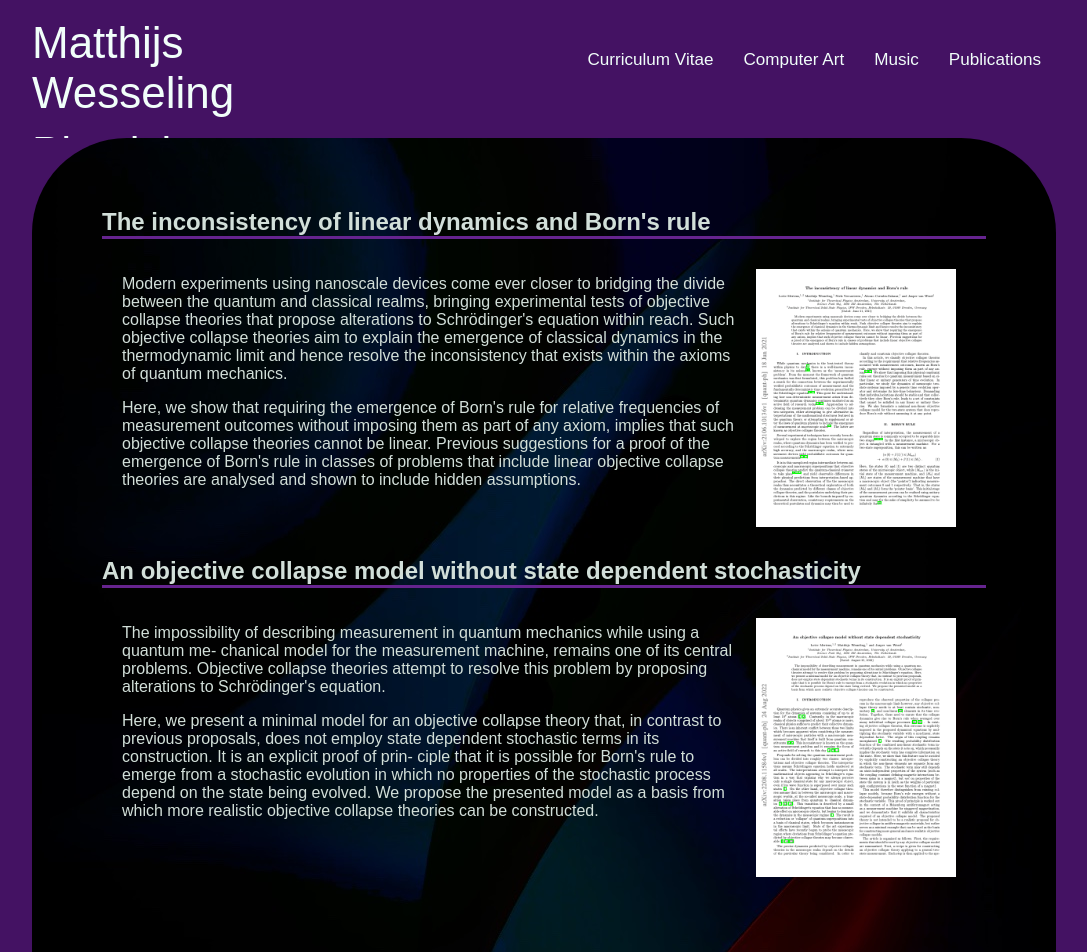
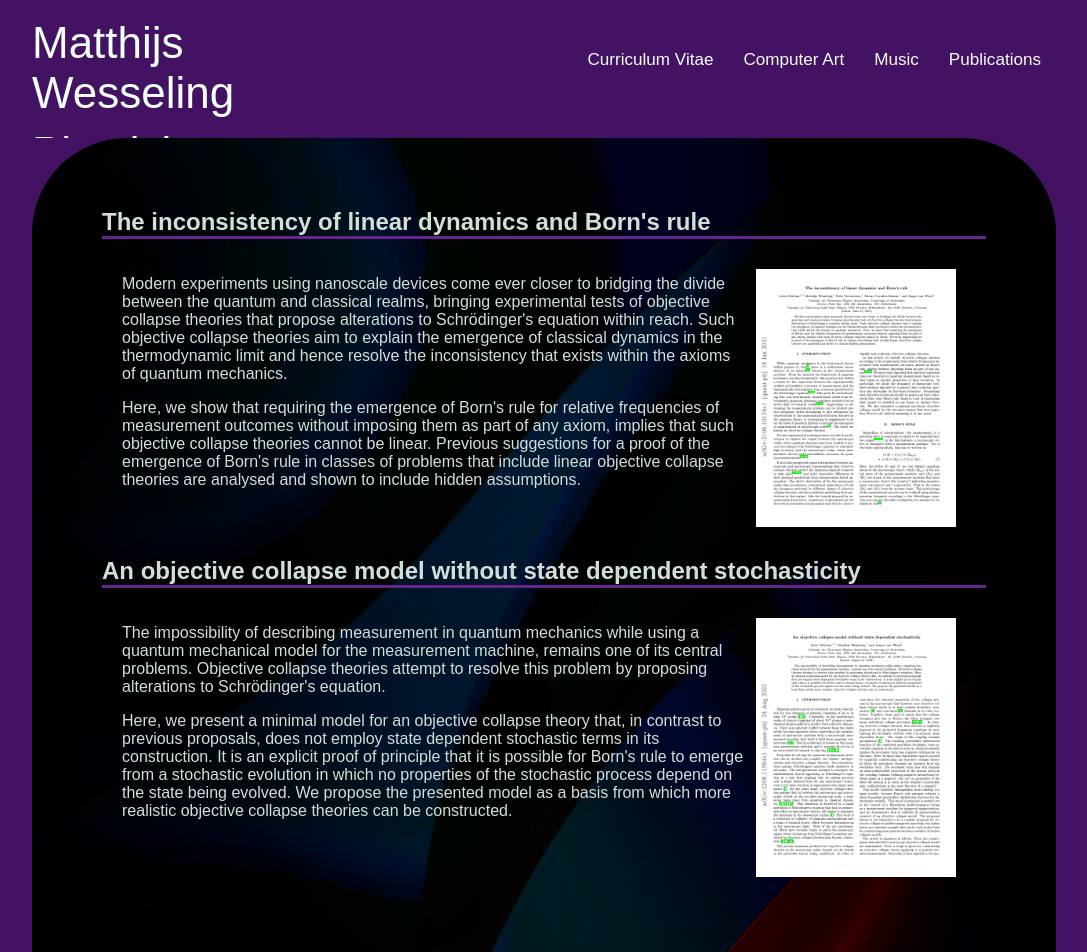
Before and after one commit to Bladieblah/Bladieblah.github.io, a Next.js app: page /publications in a window 1280 px wide. Shown: the top 952 px of the page, without its empty margins (96-1183 px from the left). Built offline with nearby package versions, Linux system fonts and the light colour scheme; a web font is replaced by a local one.

Commit message:
Escape apos

```diff
--- a/src/pages/publications.tsx
+++ b/src/pages/publications.tsx
@@ -10,10 +10,10 @@ export default function Publications() {
         arxiv='https://arxiv.org/abs/2106.10136'
       >
         <p>
-          Modern experiments using nanoscale devices come ever closer to bridging the divide between the quantum and classical realms, bringing experimental tests of objective collapse theories that propose alterations to Schrödinger's equation within reach. Such objective collapse theories aim to explain the emergence of classical dynamics in the thermodynamic limit and hence resolve the inconsistency that exists within the axioms of quantum mechanics.
+          Modern experiments using nanoscale devices come ever closer to bridging the divide between the quantum and classical realms, bringing experimental tests of objective collapse theories that propose alterations to Schrödinger{`'`}s equation within reach. Such objective collapse theories aim to explain the emergence of classical dynamics in the thermodynamic limit and hence resolve the inconsistency that exists within the axioms of quantum mechanics.
         </p>
         <p>
-          Here, we show that requiring the emergence of Born's rule for relative frequencies of measurement outcomes without imposing them as part of any axiom, implies that such objective collapse theories cannot be linear. Previous suggestions for a proof of the emergence of Born's rule in classes of problems that include linear objective collapse theories are analysed and shown to include hidden assumptions.
+          Here, we show that requiring the emergence of Born{`'`}s rule for relative frequencies of measurement outcomes without imposing them as part of any axiom, implies that such objective collapse theories cannot be linear. Previous suggestions for a proof of the emergence of Born{`'`}s rule in classes of problems that include linear objective collapse theories are analysed and shown to include hidden assumptions.
         </p>
       </Publication>
       <Publication
@@ -22,10 +22,10 @@ export default function Publications() {
         arxiv='https://arxiv.org/abs/2208.11584'
       >
         <p>
-          The impossibility of describing measurement in quantum mechanics while using a quantum me- chanical model for the measurement machine, remains one of its central problems. Objective collapse theories attempt to resolve this problem by proposing alterations to Schrödinger{`'`}s equation.
+          The impossibility of describing measurement in quantum mechanics while using a quantum mechanical model for the measurement machine, remains one of its central problems. Objective collapse theories attempt to resolve this problem by proposing alterations to Schrödinger{`'`}s equation.
         </p>
         <p>
-          Here, we present a minimal model for an objective collapse theory that, in contrast to previous proposals, does not employ state dependent stochastic terms in its construction. It is an explicit proof of prin- ciple that it is possible for Born{`'`}s rule to emerge from a stochastic evolution in which no properties of the stochastic process depend on the state being evolved. We propose the presented model as a basis from which more realistic objective collapse theories can be constructed.
+          Here, we present a minimal model for an objective collapse theory that, in contrast to previous proposals, does not employ state dependent stochastic terms in its construction. It is an explicit proof of principle that it is possible for Born{`'`}s rule to emerge from a stochastic evolution in which no properties of the stochastic process depend on the state being evolved. We propose the presented model as a basis from which more realistic objective collapse theories can be constructed.
         </p>
       </Publication>
     </div>
```
